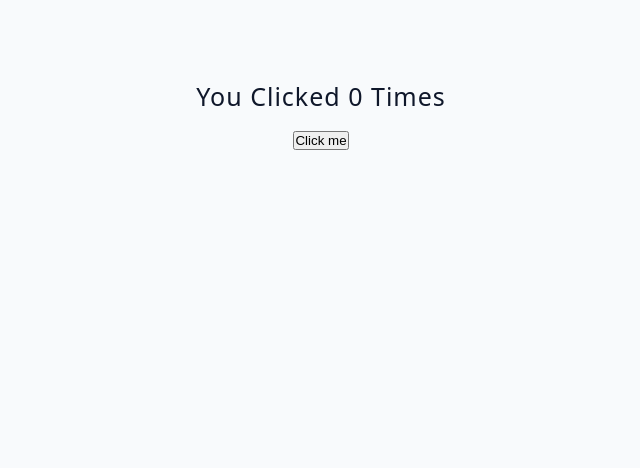
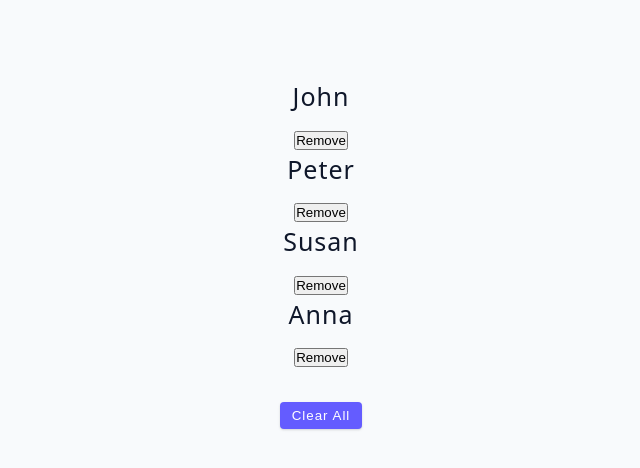
Before and after one commit to AidenLuce/advanced-react-tutorial, a React (Vite) app: page / in a window 1280 px wide. Shown: the top 468 px of the page, without its empty margins (319-959 px from the left). Built offline with nearby package versions, Linux system fonts and the light colour scheme.

Commit message:
UseState Array Example

```diff
--- a/src/App.jsx
+++ b/src/App.jsx
@@ -1,4 +1,4 @@
-import Starter from './tutorial/01-useState/starter/02-useState-basics.jsx'
+import Starter from './tutorial/01-useState/starter/03-useState-array.jsx'
 
 function App() {
   return (
--- a/src/tutorial/01-useState/starter/03-useState-array.jsx
+++ b/src/tutorial/01-useState/starter/03-useState-array.jsx
@@ -1,5 +1,42 @@
+import {data} from "../../../data.js";
+import React from "react";
+
+
 const UseStateArray = () => {
-  return <h2>useState array example</h2>;
+  const [people,setPeople] = React.useState(data)
+
+  const removeItem=(id)=>{
+    const newPeople = people.filter((person)=> person.id !== id)
+    setPeople(newPeople);
+  }
+
+
+  const clearItems=()=>{
+    setPeople([])
+  }
+
+  return (
+      <section>
+        {people.map((person)=>{
+          const {id, name}=person;
+          return(
+                <div key={id}>
+                  <h4>{name}</h4>
+                  <button type='button' onClick={()=>removeItem(id)}>Remove</button>
+                </div>
+          )
+        })}
+        <button
+            type='button'
+            style={{marginTop:'2rem'}}
+            className='btn'
+            onClick={clearItems}
+        >
+          Clear All
+        </button>
+      </section>
+      )
+
 };
 
 export default UseStateArray;
```
